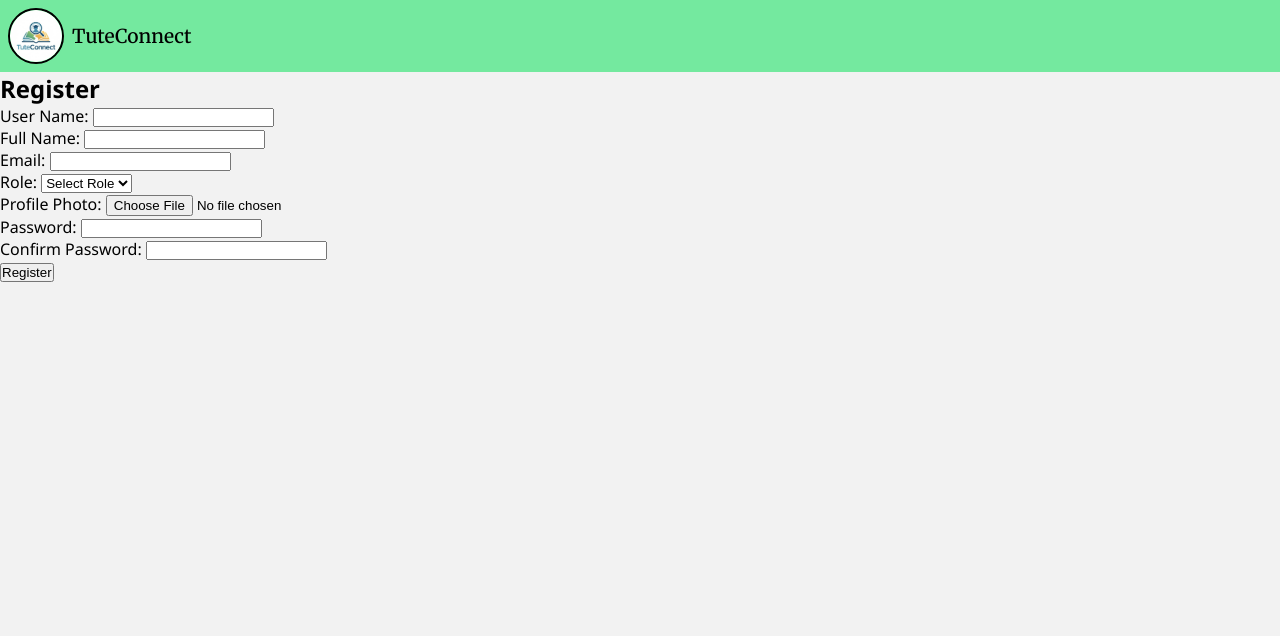
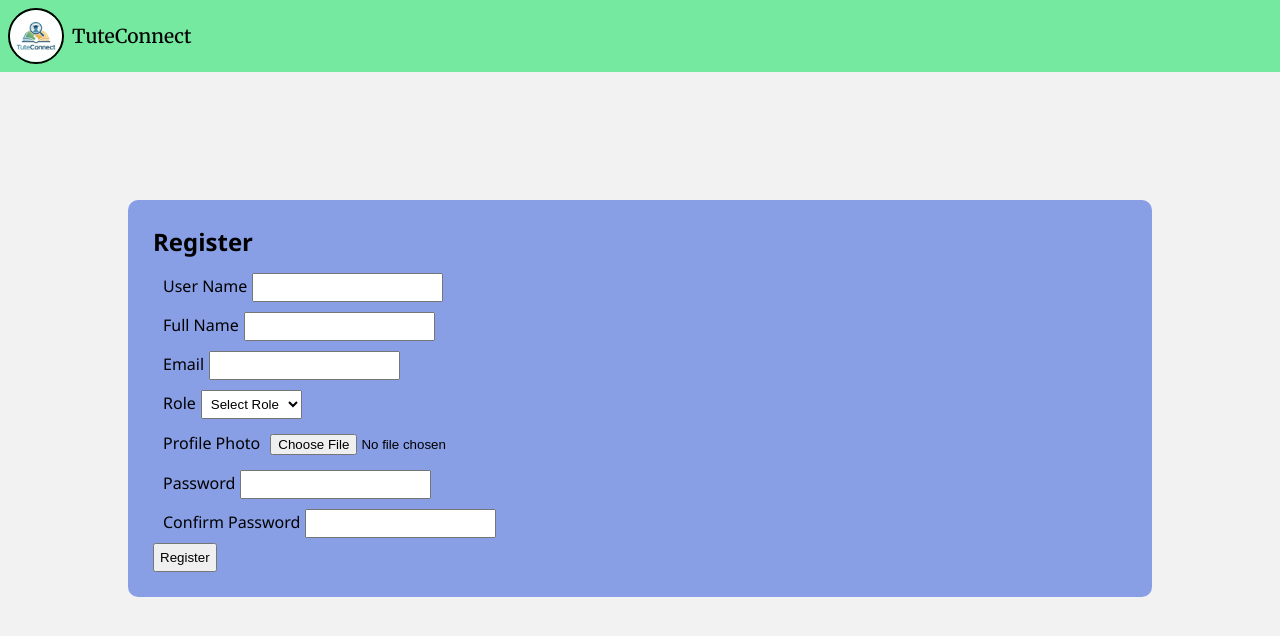
Before and after one commit to mdIbtisamAnsari/Front_TC, a React (Vite) app: page /register in a window 1280 px wide. Shown: the top 636 px of the page. Built offline with nearby package versions, Linux system fonts and the light colour scheme; no server answers.

Commit message:
feat: implement user registration functionality with profile photo upload and form styling

```diff
--- /dev/null
+++ b/src/api/register.api.js
@@ -0,0 +1,20 @@
+import axios from "axios";
+
+axios.defaults.withCredentials = true
+
+export const registerUser = async ( userName, fullName, email, role, password, profilePhoto) => {
+  const formData = new FormData()
+  formData.append('userName', userName)
+  formData.append('fullName', fullName)
+  formData.append('email', email)
+  formData.append('role', role)
+  formData.append('password', password)
+  formData.append('profilePhoto', profilePhoto)
+
+  const response = await axios.post('/api/v1/users/register', formData, {
+    headers: {
+      'Content-Type': 'multipart/form-data'
+    }
+  })
+  return response.data
+}
--- a/src/pages/Login.jsx
+++ b/src/pages/Login.jsx
@@ -1,4 +1,4 @@
-import React, { useState } from 'react'
+import { useState } from 'react'
 import './login.css'
 import { loginUser } from "../api/login.api.js"
 import {useNavigate} from 'react-router-dom'
--- /dev/null
+++ b/src/pages/Register.css
@@ -0,0 +1,9 @@
+.registration-container{
+    border-radius: 10px;
+    background: var(--primary-colour);
+    margin: 10vw;
+    padding: 20px;
+}
+.registration-container * {
+    padding: 5px;
+}
--- a/src/pages/Register.jsx
+++ b/src/pages/Register.jsx
@@ -1,5 +1,6 @@
 import {useState} from 'react'
-import userImg from '../assets/user.png'
+import './Register.css'
+import { registerUser } from "../api/register.api.js"
 
 const Register = () => {
   const [userName, setUserName] = useState('')
@@ -10,22 +11,19 @@ const Register = () => {
   const [confirmPassword, setConfirmPassword] = useState('')
   const [profilePhoto, setProfilePhoto] = useState(null)
 
-  const handleSubmit = (e) => {
-    e.preventDefault()
-    if (password !== confirmPassword) {
-      alert('Passwords do not match')
-      return
+  const handleSubmit = async(e) => {
+      e.preventDefault()
+      await registerUser(userName, fullName, email, role, password, profilePhoto)
+      await navigate('/')
+      window.location.reload()
     }
-    // Handle registration logic here
-    console.log({ userName, fullName, email, role, password, profilePhoto })
-  }
 
   return (
-    <div>
+    <div className='registration-container'>
       <h2>Register</h2>
       <form className="registrationForm" onSubmit={handleSubmit}>
         <div>
-          <label>User Name: </label>
+          <label>User Name</label>
           <input
             type="text"
             value={userName}
@@ -34,7 +32,7 @@ const Register = () => {
           />
         </div>
         <div>
-          <label>Full Name: </label>
+          <label>Full Name</label>
           <input
             type="text"
             value={fullName}
@@ -43,7 +41,7 @@ const Register = () => {
           />
         </div>
         <div>
-          <label>Email: </label>
+          <label>Email</label>
           <input
             type="email"
             value={email}
@@ -52,7 +50,7 @@ const Register = () => {
           />
         </div>
         <div>
-          <label>Role: </label>
+          <label>Role</label>
           <select
             value={role}
             onChange={(e) => setRole(e.target.value)}
@@ -64,7 +62,7 @@ const Register = () => {
           </select>
         </div>
         <div>
-          <label>Profile Photo: </label>
+          <label>Profile Photo</label>
           <input
             type="file"
             accept="image/*"
@@ -73,7 +71,7 @@ const Register = () => {
           />
         </div>
         <div>
-          <label>Password: </label>
+          <label>Password</label>
           <input
             type="password"
             value={password}
@@ -82,7 +80,7 @@ const Register = () => {
           />
         </div>
         <div>
-          <label>Confirm Password: </label>
+          <label>Confirm Password</label>
           <input
             type="password"
             value={confirmPassword}
```
Also changed, not shown: src/assets/user.png (deleted).
